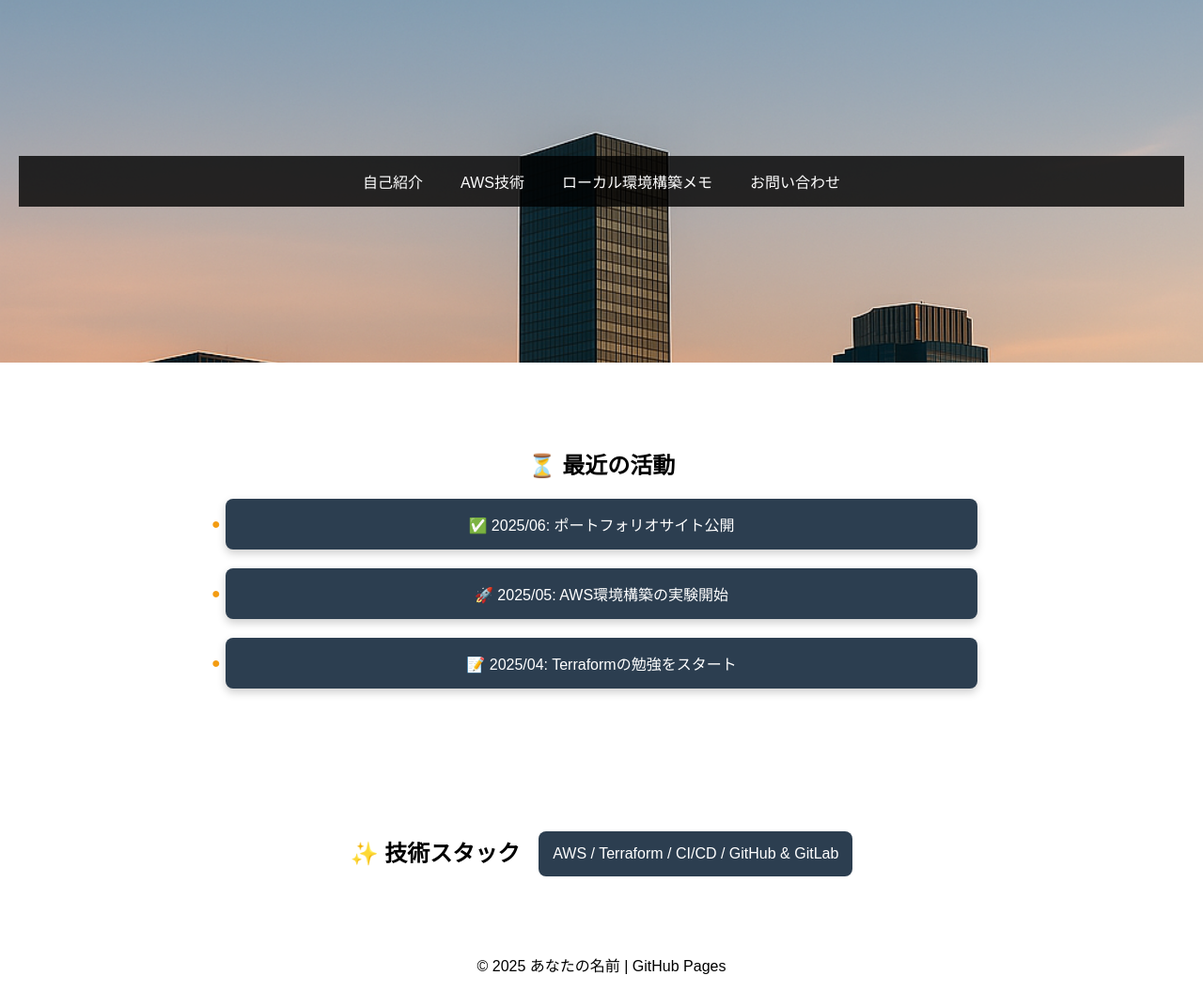
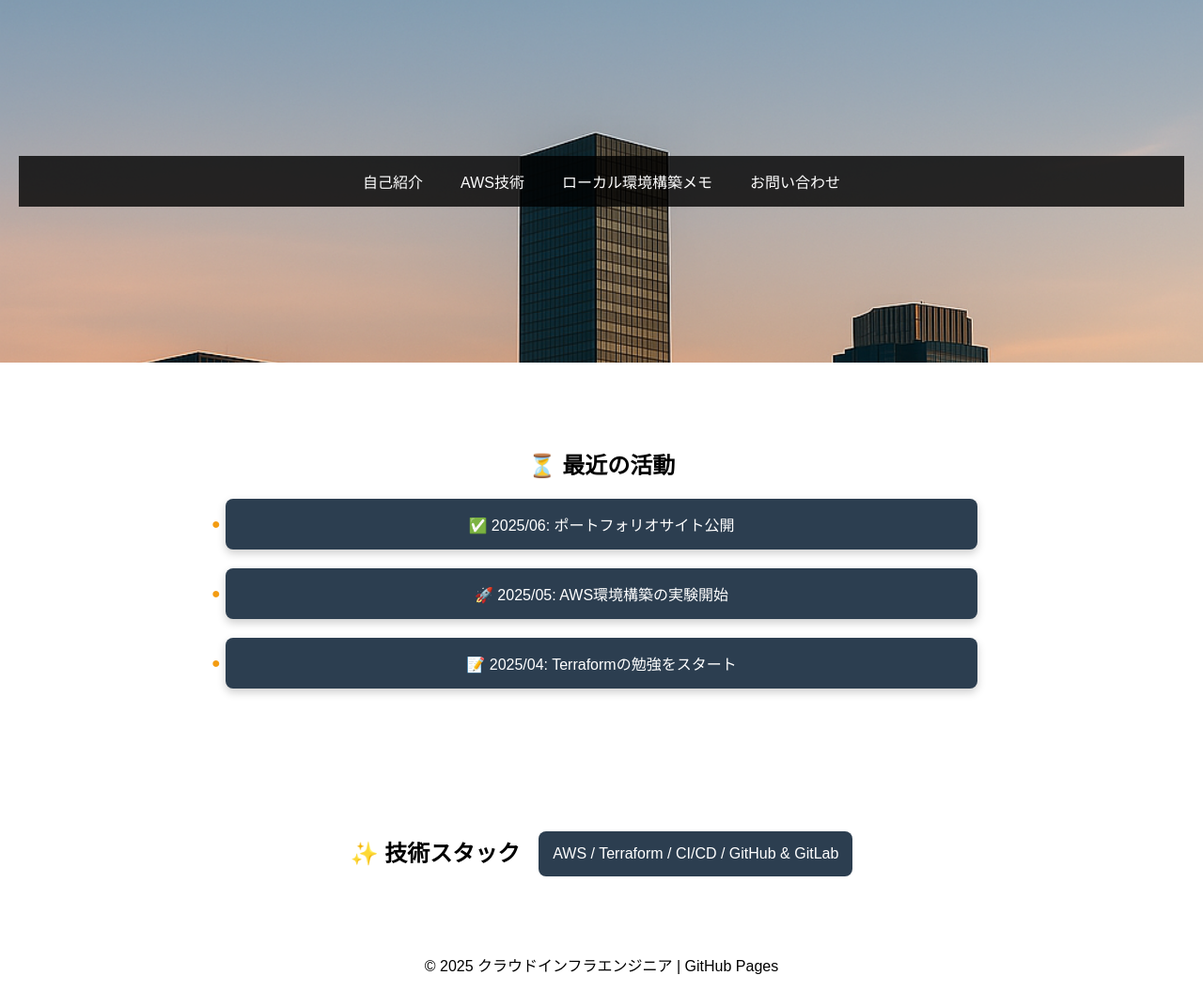
Before and after one commit to cloudrobo48/aws-cloud, a Jekyll site: the page index.html, which Jekyll copies as it is, in a window 1280 px wide. Shown: the whole page at 94% size. Built offline with Jekyll 4.4.1, drawn with Linux system fonts in a browser that asks for light colours.

Commit message:
Update index.html

```diff
--- a/index.html
+++ b/index.html
@@ -3,7 +3,7 @@
 <head>
     <meta charset="UTF-8">
     <meta name="viewport" content="width=device-width, initial-scale=1.0">
-    <title>技術ポートフォリオ - あなたの名前</title>
+    <title>技術ポートフォリオ - クラウドインフラエンジニア</title>
     <link rel="stylesheet" href="/assets/css/style.css">
 </head>
 <body>
@@ -34,7 +34,7 @@
     </section>
 
     <footer>
-        <p>© 2025 あなたの名前 | GitHub Pages</p>
+        <p>© 2025 クラウドインフラエンジニア | GitHub Pages</p>
     </footer>
 </body>
 </html>
```
